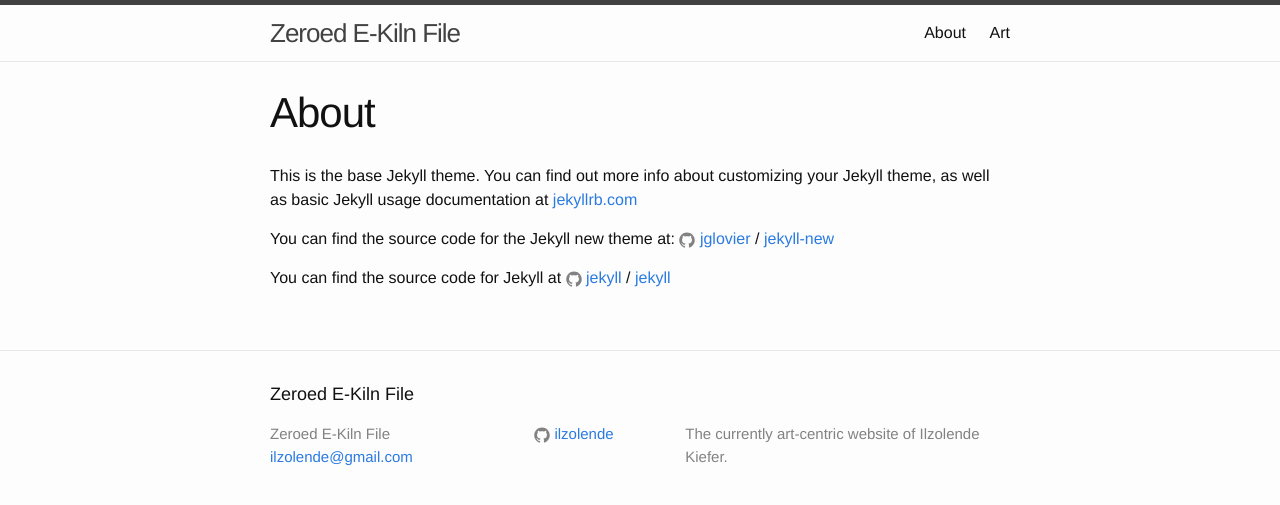
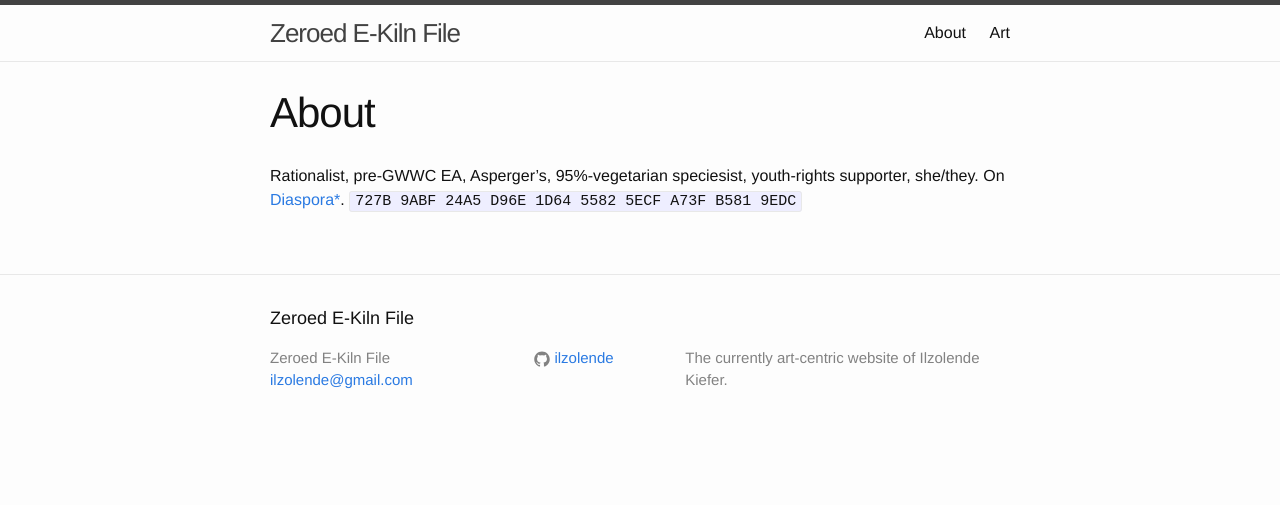
Before and after one commit to ilzolende/ilzolende.github.io, a Jekyll site: the page built from about.md, in a window 1280 px wide. Shown: the top 505 px of the page. Built offline with Jekyll 4.4.1, drawn with Linux system fonts in a browser that asks for light colours.

Commit message:
moved art page, changed about page

```diff
--- a/about.md
+++ b/about.md
@@ -4,12 +4,4 @@
 permalink: /about/
 ---
 
-This is the base Jekyll theme. You can find out more info about customizing your Jekyll theme, as well as basic Jekyll usage documentation at [jekyllrb.com](http://jekyllrb.com/)
-
-You can find the source code for the Jekyll new theme at:
-{% include icon-github.html username="jglovier" %} /
-[jekyll-new](https://github.com/jglovier/jekyll-new)
-
-You can find the source code for Jekyll at
-{% include icon-github.html username="jekyll" %} /
-[jekyll](https://github.com/jekyll/jekyll)
+Rationalist, pre-GWWC EA, Asperger&rsquo;s, 95%-vegetarian speciesist, youth-rights supporter, she/they. On [Diaspora*](https://diaspora.bohramt.de/people/157bffd01aa701339164486000be38b1). `727B 9ABF 24A5 D96E 1D64 5582 5ECF A73F B581 9EDC`
```
Also changed, not shown: art.md (renamed from art/index.md, +1 -0 lines).
